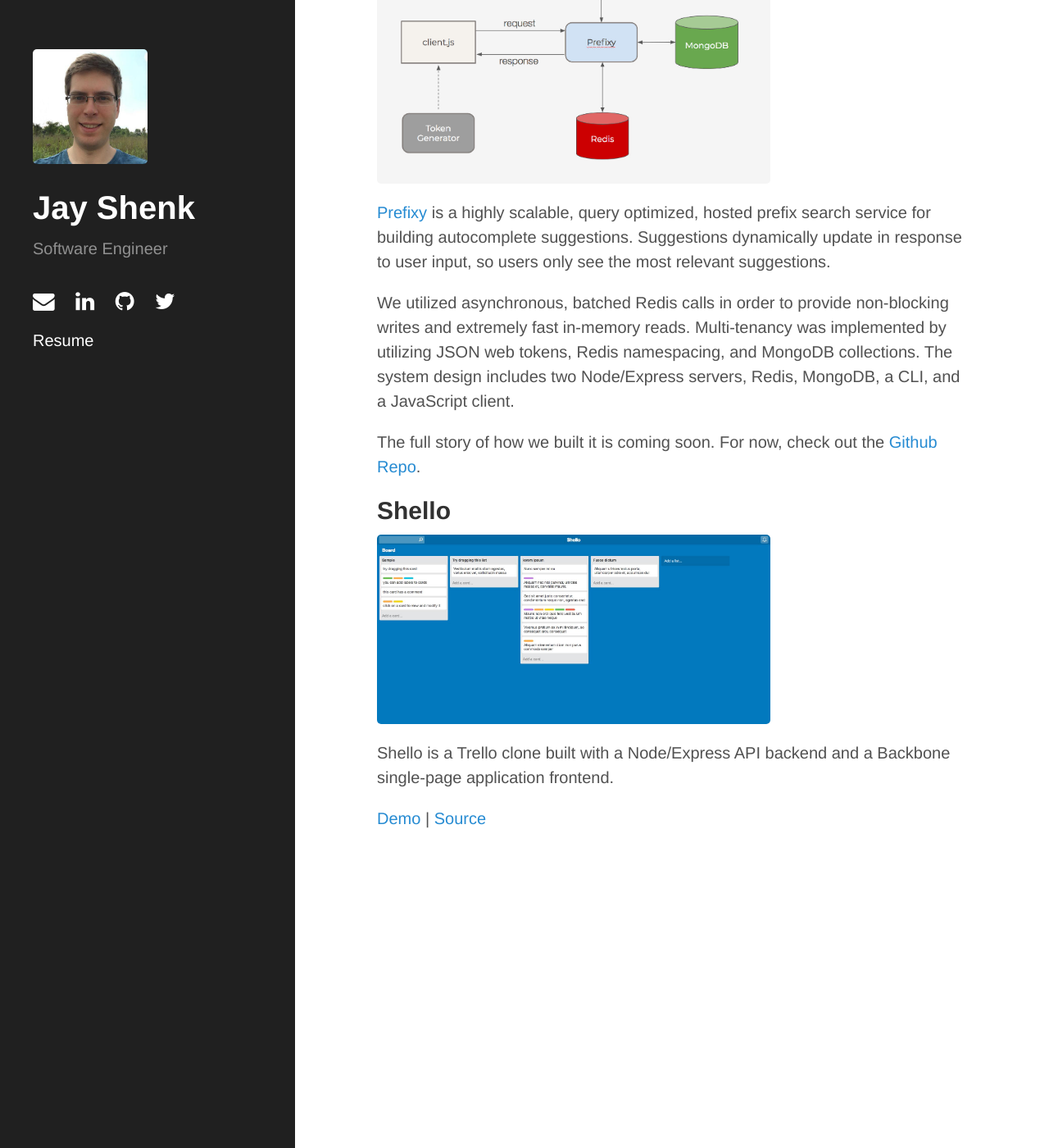
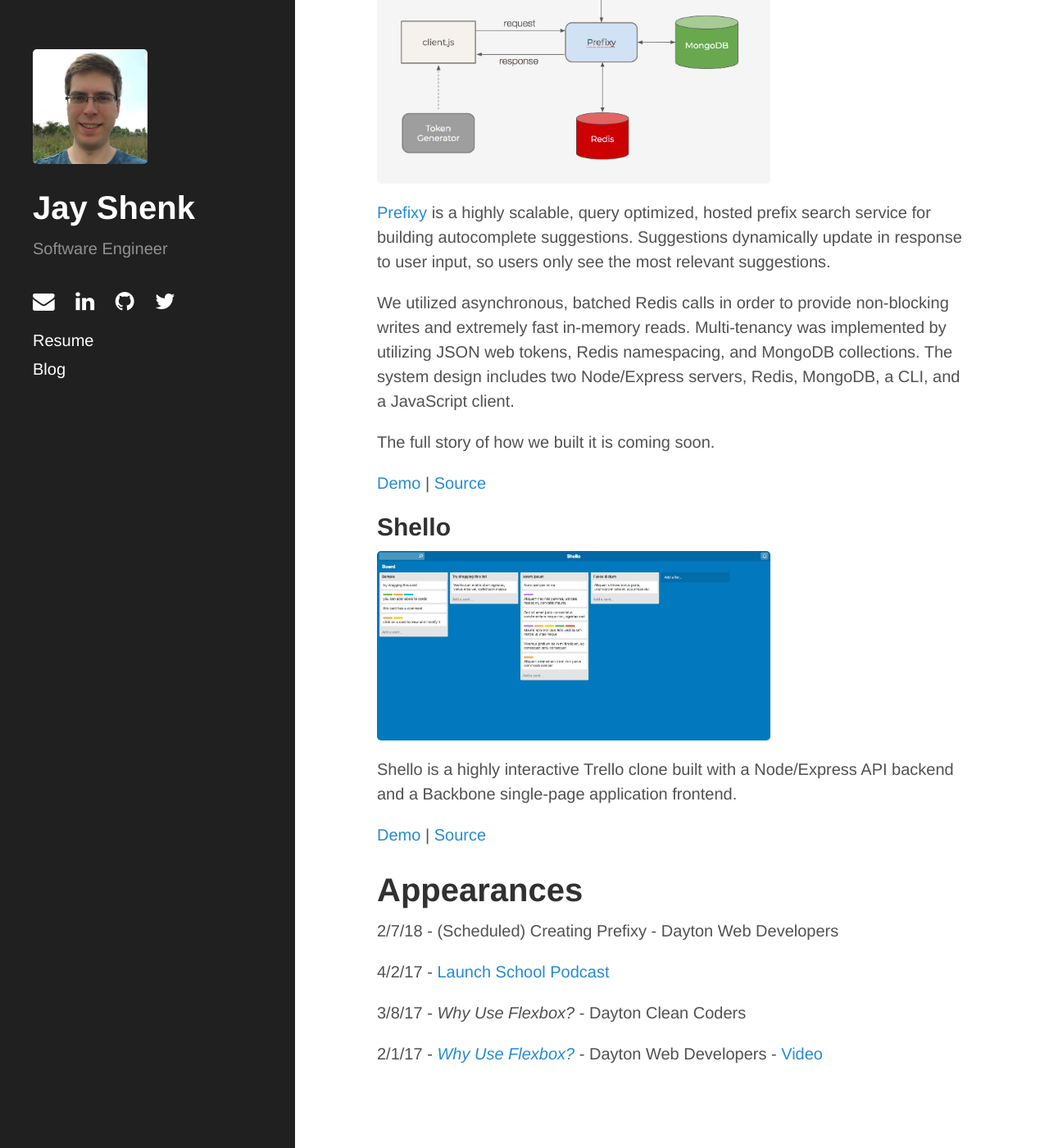
Before and after one commit to jayshenk/jayshenk.github.io, a Jekyll site: the page built from index.md, in a window 1280 px wide and 1400 px high, scrolled down 238 px. Shown: the whole window at 82% size. Built offline with Jekyll 4.4.1, drawn with Linux system fonts in a browser that asks for light colours.

Commit message:
add appearances section

```diff
--- a/_includes/sidebar.html
+++ b/_includes/sidebar.html
@@ -35,6 +35,7 @@
       </div>
 
       <a class="sidebar-nav-item" href="{{ site.baseurl }}public/images/resume_12-14-17.pdf" target="_blank">Resume</a>
+      <a class="sidebar-nav-item" href="https://medium.com/@jayshenk" target="_blank">Blog</a>
     </nav>
   </div>
 </div>
--- a/index.md
+++ b/index.md
@@ -14,13 +14,26 @@ title: Home
 
 We utilized asynchronous, batched Redis calls in order to provide non-blocking writes and extremely fast in-memory reads. Multi-tenancy was implemented by utilizing JSON web tokens, Redis namespacing, and MongoDB collections. The system design includes two Node/Express servers, Redis, MongoDB, a CLI, and a JavaScript client.
 
-The full story of how we built it is coming soon. For now, check out the [Github Repo](https://github.com/prefixy/prefixy){:target="_blank"}.
+The full story of how we built it is coming soon.
+
+[Demo](https://www.prefixy.io/){:target="_blank"} \|
+[Source](https://github.com/prefixy/prefixy){:target="_blank"}
 
 ## Shello
 
 ![Shello]({{ site.baseurl }}public/images/shello.jpg){:.project-preview}
 
-Shello is a Trello clone built with a Node/Express API backend and a Backbone single-page application frontend.
+Shello is a highly interactive Trello clone built with a Node/Express API backend and a Backbone single-page application frontend.
 
 [Demo](https://boiling-falls-66079.herokuapp.com/){:target="_blank"} \|
 [Source](https://github.com/jayshenk/shello){:target="_blank"}
+
+# Appearances
+
+2/7/18 - (Scheduled) Creating Prefixy - Dayton Web Developers
+
+4/2/17 - [Launch School Podcast](https://launchschool.com/blog/meet-a-student-jay-shenk){:target="_blank"}
+
+3/8/17 - *Why Use Flexbox?* - Dayton Clean Coders
+
+2/1/17 - [*Why Use Flexbox?*](https://youtu.be/v8fcG1ZO5Ig){:target="_blank"} - Dayton Web Developers - [Video](https://youtu.be/v8fcG1ZO5Ig)
```
